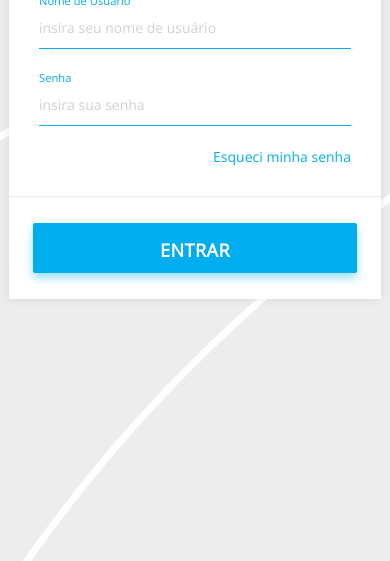
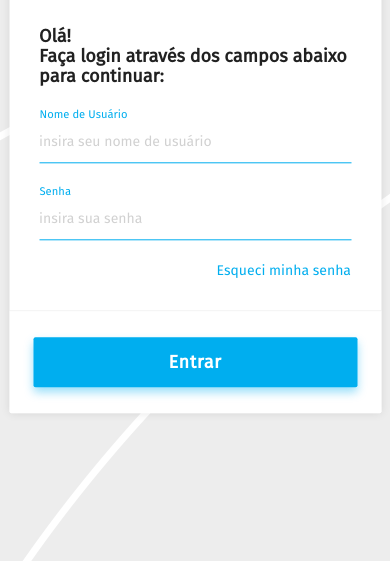
Before and after one commit to psabino/login, a website: page index.html in a window 390 px wide. Shown: the part 283-844 px from the top of the page. Drawn offline with nearby package versions, Linux system fonts and the light colour scheme.

Commit message:
aleluia
vertical align finalmente funcionando com responsividade.

```diff
--- a/css/styles.css
+++ b/css/styles.css
@@ -1,6 +1,25 @@
-/* Página de estilos - Link Pgto */
+/* Página de estilos */
+@font-face {
+	font-family: 'Fira';
+	font-weight: normal;
+	font-style: normal;
+	src: url( ../fonts/FiraSans-Regular.otf);
+}
+@font-face {
+	font-family: 'FiraMedium';
+	font-weight: normal;
+	font-style: normal;
+	src: url(../fonts/FiraSans-Bold.otf);
+}
+@font-face {
+	font-family: 'FiraLight';
+	font-weight: normal;
+	font-style: normal;
+	src: url( ../fonts/FiraSans-Light.otf);
+}
+
 body {
-    font-family: 'Open Sans', sans-serif;
+    font-family: 'Fira', sans-serif;
 	background-image: url(../images/background.png);
 	background-color: #ececec;
 }
@@ -9,6 +28,15 @@ h1 {
 	font-size: 18px;
 	font-weight: bold;
 	margin:0px;
+}
+
+a {
+	color:#00aeef;
+}
+
+.btn-large{
+	text-transform: none;
+	line-height: 50px;
 }
 
 
--- a/index.html
+++ b/index.html
@@ -1,36 +1,41 @@
 <!DOCTYPE html>
-<html lang="pt-br"><head><meta http-equiv="Content-Type" content="text/html; charset=UTF-8">
+<html lang="pt-br">
+<head>
+<meta http-equiv="Content-Type" content="text/html; charset=UTF-8">
 <meta http-equiv="X-UA-Compatible" content="IE=edge">
 <meta name="viewport" content="width=device-width, initial-scale=1">
 <meta name="description" content="">
 <meta name="author" content="">
-
-
 <title>Braspag - Login</title>
 <!-- Fonte Open Sans -->
 <link href="https://fonts.googleapis.com/css?family=Open+Sans" rel="stylesheet">
-<!-- Bootstrap core CSS
-<link href="css/bootstrap.css" rel="stylesheet" integrity="sha384-BVYiiSIFeK1dGmJRAkycuHAHRg32OmUcww7on3RYdg4Va+PmSTsz/K68vbdEjh4u" crossorigin="anonymous"> -->
 
 <!-- Materialize -->
 <link href="css/materialize.min.css" rel="stylesheet" type="text/css" >
 
-
 <!-- CSS -->
 <link href="css/styles.css" rel="stylesheet" type="text/css" >
-
-
-
 </head>
 
 <body>
-	<div class="container">
+<!--
+<div class="container vertical-align">
 	<div class="row">
-			<div class="col s12 m10 offset-m1 l10 offset-l1 xl4 offset-xl4">
-			  <div class="card col s12">
-				<div id="header-logo">
-				  <img src="images/logo-braspag.png" alt="Braspag">
+		<div class="col s12 xl8 offset-xl2">
+			<div class="card">
+				Teste
 			</div>
+		</div>
+	</div>
+</div>
+-->
+
+
+<div class="container vertical-align">
+	<div class="row">
+		<div class="col s12 xl8 offset-xl2">
+			<div class="card">
+				<div id="header-logo"> <img src="images/logo-braspag.png" alt="Braspag"> </div>
 				<div class="card-content">
 					<h1>Olá!<br>
 						Faça login através dos campos abaixo para continuar:</h1>
@@ -44,31 +49,21 @@
 								<input placeholder="insira sua senha" id="password" type="password" class="validate">
 								<label for="password" class="active">Senha</label>
 							</div>
-							<a href="#" class="right">Esqueci minha senha</a>
+							<a href="#" class="right">Esqueci minha senha</a> </div>
 					</div>
 				</div>
-
+				<div class="card-action"> <a id="entrar" class="waves-effect btn-large">Entrar</a> </div>
 			</div>
-				<div class="card-action">
-					<a id="entrar" class="waves-effect waves-light btn-large">Entrar</a>
 		</div>
 	</div>
 </div>
 
-		  </div>
-      </div>
-
-
-
 <!-- Compiled and minified JavaScript -->
 <script type="text/javascript" src="https://code.jquery.com/jquery-3.2.1.min.js"></script>
 <script src="https://cdnjs.cloudflare.com/ajax/libs/materialize/0.100.2/js/materialize.min.js"></script>
-
 <script>
   document.write('<script src="http://' + (location.host || 'localhost').split(':')[0] +
   ':35729/livereload.js?snipver=1"></' + 'script>')
 </script>
 </body>
-
-
 </html>
```
Lines whose indentation alone changed are shown as unchanged.
